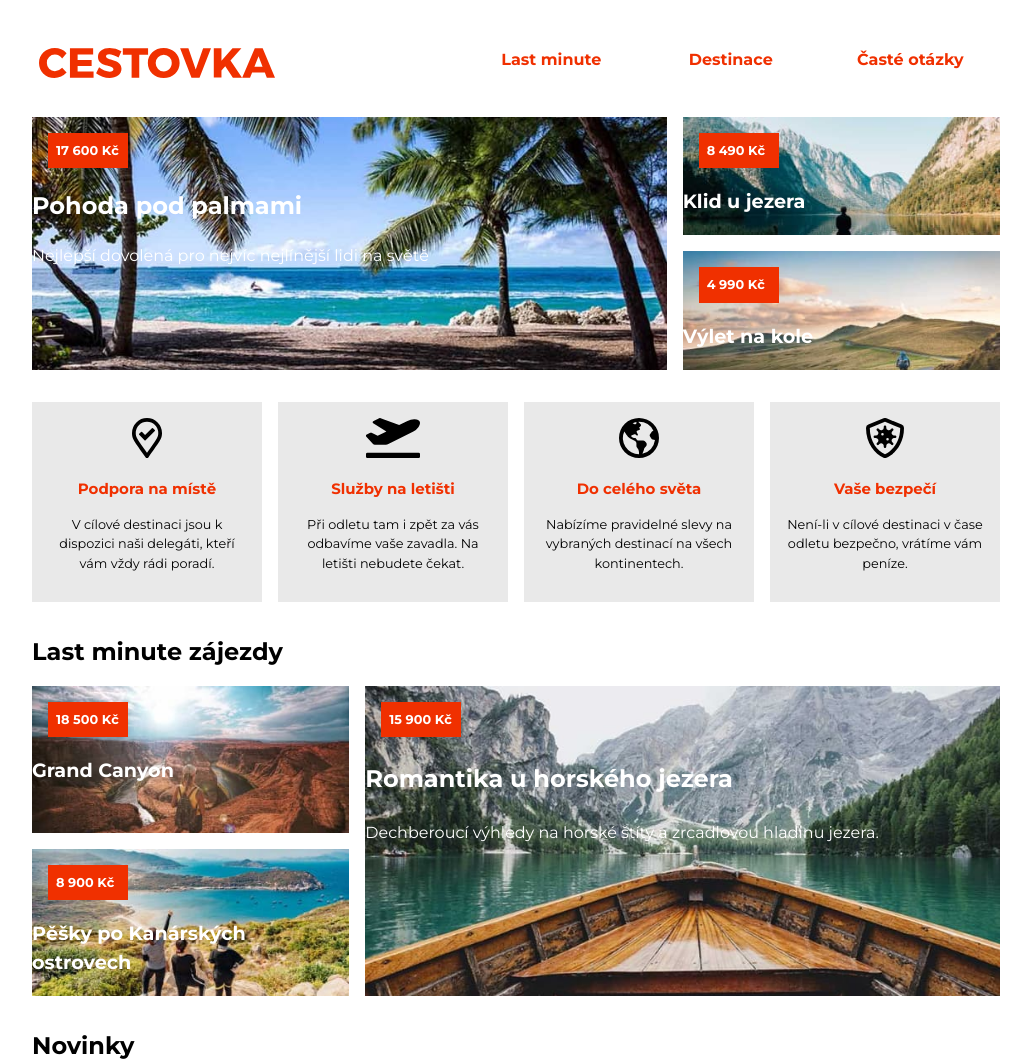
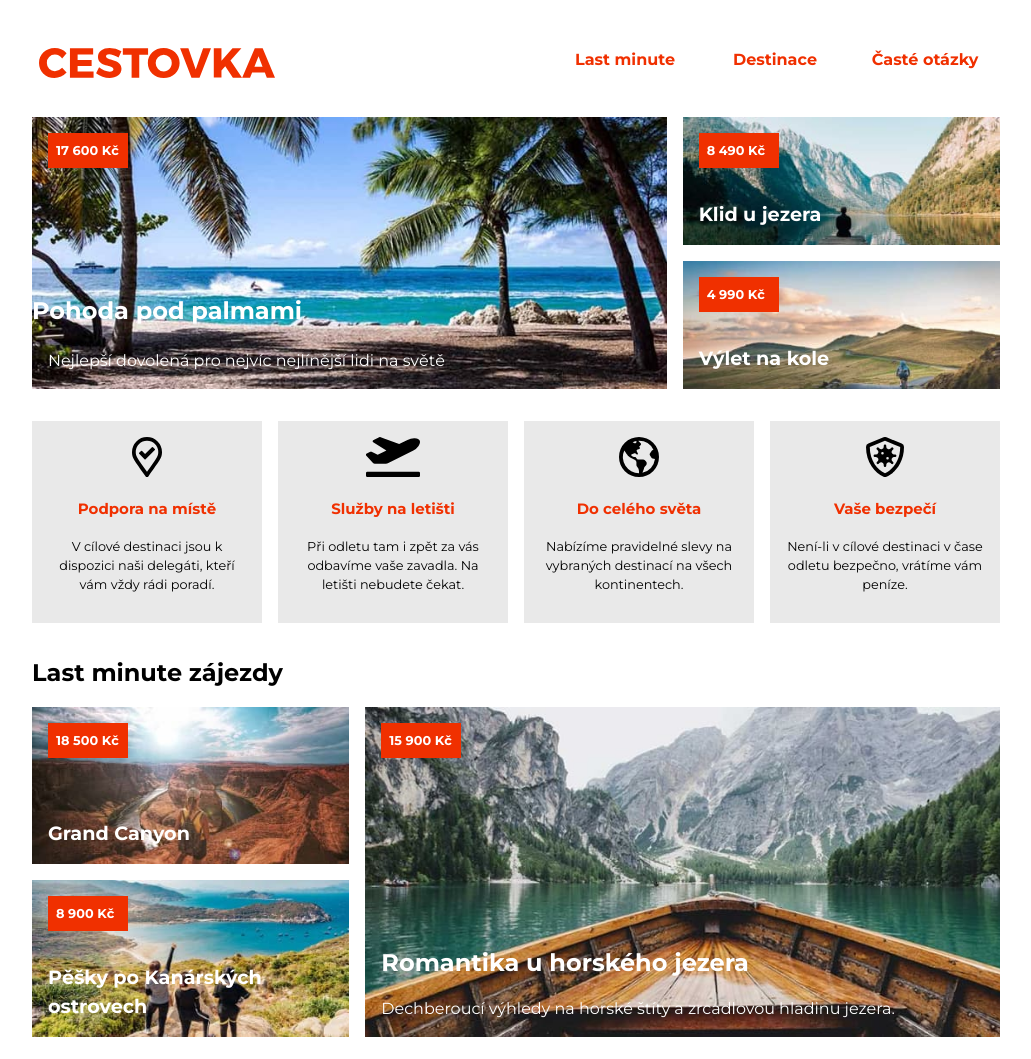
Before and after one commit to HTML-a-CSS-2-Podzim-2021-Online/cestovka-jPavlickova, a plain HTML site: page index.html in a window 1280 px wide. Shown: the top 1059 px of the page, without its empty margins (124-1155 px from the left). Drawn offline with Linux system fonts and the light colour scheme.

Commit message:
hotove reseni

```diff
--- a/hlavicka.css
+++ b/hlavicka.css
@@ -16,7 +16,7 @@
 
 .menu {
     display: grid;
-    grid-template-columns: 250px 1fr 1fr 1fr 1fr;
+    grid-template-columns: 250px 1fr 150px 150px 150px;
     grid-template-rows: auto;
     grid-template-areas: "main . first second third";
     padding-left: 0;
--- a/index.html
+++ b/index.html
@@ -27,8 +27,10 @@
 				<div class="kontejner-foto kontejner-foto-vlevo">
 					<div class="seznam-zajezdu__hlavni palmy">
 						<p class="button">17 600 Kč</p>
-						<h2>Pohoda pod palmami</h2>
-						<p>Nejlepší dovolená pro nejvíc nejlínější lidi na světě</p>
+						<div>
+							<h2>Pohoda pod palmami</h2>
+							<p>Nejlepší dovolená pro nejvíc nejlínější lidi na světě</p>
+						</div>
 					</div>
 
 					<div class="seznam-zajezdu__vedlejsi jezero">
@@ -86,8 +88,10 @@
 
 					<div class="seznam-zajezdu__hlavni lodicka">
 						<p class="button">15 900 Kč</p>
-						<h3>Romantika u horského jezera</h2>
-						<p>Dechberoucí výhledy na horské štíty a zrcadlovou hladinu jezera.</p>
+						<div>
+							<h3>Romantika u horského jezera</h2>
+							<p>Dechberoucí výhledy na horské štíty a zrcadlovou hladinu jezera.</p>
+						</div>
 					</div>
 				</div>
 			</section>
--- a/zajezdy.css
+++ b/zajezdy.css
@@ -2,15 +2,24 @@
 .seznam-zajezdu__hlavni {
     background-repeat: no-repeat;
     background-size: cover;
+    object-fit: cover;
     color: white;
+    display: flex;
+    flex-direction: column;
+    justify-content: space-between;
 }
 
 .seznam-zajezdu__vedlejsi h3 {
     font-size: 1.2rem;
+    margin: 1rem;
 }
 
 .seznam-zajezdu__hlavni h3 {
     font-size: 1.5rem;
+}
+
+.seznam-zajezdu__hlavni p, h3 {
+    margin: 1rem;
 }
 
 .palmy {
```
